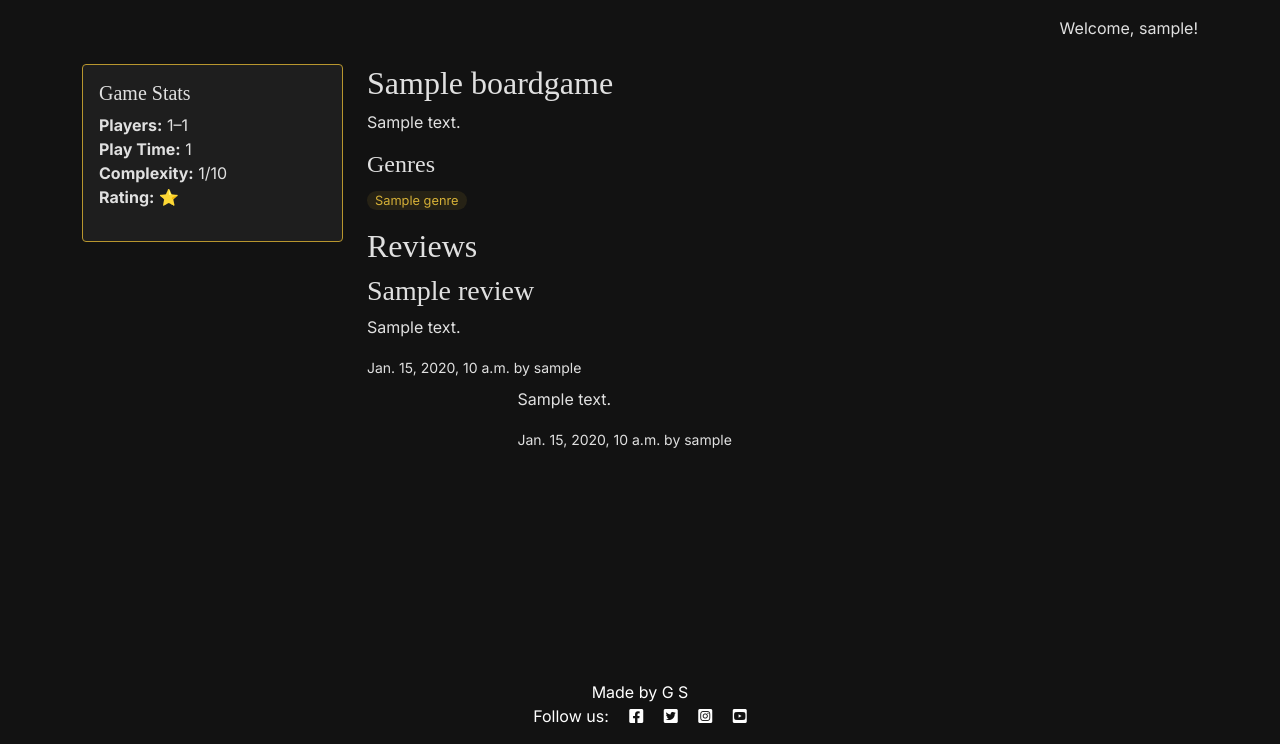
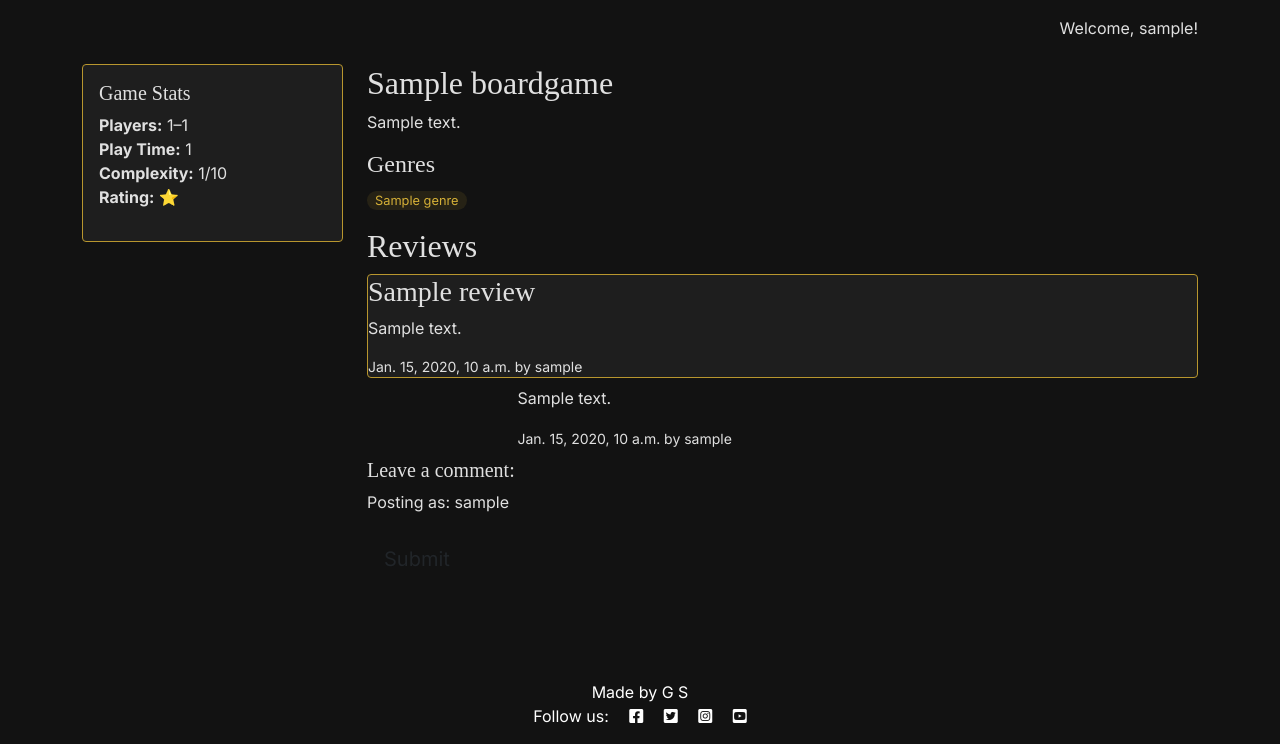
Before and after one commit to Gruheem/milestone-project-3, a Django app: a page that uses game_list/templates/game_list/game_detail.html in a window 1280 px wide. Shown: the part 56-800 px from the top of the page. Run offline with Django 5.2, Linux system fonts and the light colour scheme; a user stored in the database is signed in; tables that the repository leaves empty hold one stand-in row (values such as "Sample post"); some libraries are stand-ins or nearby versions; some web fonts are replaced.

Commit message:
Start to Add Review Form

```diff
--- a/board_silly/settings.py
+++ b/board_silly/settings.py
@@ -54,6 +54,8 @@ INSTALLED_APPS = [
     'allauth',
     'allauth.account',
     'allauth.socialaccount',
+    'crispy_forms',
+    'crispy_bootstrap5',
     'django_summernote',
     'game_list',
     'review_comment',
@@ -62,6 +64,9 @@ INSTALLED_APPS = [
 SITE_ID = 1
 LOGIN_REDIRECT_URL = '/'
 LOGOUT_REDIRECT_URL = '/'
+
+CRISPY_ALLOWED_TEMPLATE_PACKS = "bootstrap5"
+CRISPY_TEMPLATE_PACK = "bootstrap5"
 
 MIDDLEWARE = [
     'django.middleware.security.SecurityMiddleware',
--- a/game_list/templates/game_list/game_detail.html
+++ b/game_list/templates/game_list/game_detail.html
@@ -1,4 +1,4 @@
-{% extends "base.html" %} {% load static %} {% block content %}
+{% extends "base.html" %} {% load static %} {% load crispy_forms_tags %} {% block content %}
 <div class="container mt-4">
   <div class="row">
     <!-- Left Hand Game Stats-->
@@ -30,7 +30,7 @@
       <!-- Right Hand Reviews -->
       <h2>Reviews</h2>
       {% for review in reviews %}
-      <div class="{% if not review.approved and review.author == user %}faded{% elif not review.approved %}d-none{% endif %}">
+      <div class="card {% if not review.approved and review.author == user %}faded{% elif not review.approved %}d-none{% endif %}">
         <h3>{{ review.title }}</h3>
         <p>{{ review.content|safe }}</p>
         <small>{{ review.created_at }} by {{ review.author }}</small>
@@ -40,6 +40,8 @@
             This review is awaiting approval
           </p>
       {% endif %}
+
+       <!-- Comments -->
       <div class="row">
         <div class="col-2"></div>
         <div class="col-10">
@@ -61,6 +63,23 @@
       {% empty %}
       <p>Be the first to leave a review! ADD LOG IN BUTTON</p>
       {% endfor %}
+
+      <!-- Review Form-->
+       <div>
+       {% if user.is_authenticated %}
+        <h5>Leave a comment:</h5>
+        <p>Posting as: {{ user.username }}</p>
+        <form id="commentForm" method="post"
+          style="margin-top: 1.3em;">
+          {{ comment_form | crispy }}
+          {% csrf_token %}
+          <button id="submitButton" type="submit"
+            class="btn btn-signup btn-lg">Submit</button>
+        </form>
+        {% else %}
+        <p>Log in to leave a comment</p>
+        {% endif %}
+        </div>
     </div>
   </div>
 </div>
--- a/game_list/views.py
+++ b/game_list/views.py
@@ -1,6 +1,7 @@
 from django.shortcuts import get_object_or_404, render
 from django.views import generic
 from .models import BoardGame
+from review_comment.forms import ReviewForm
 
 # Create your views here.
 class GameList(generic.ListView):
@@ -32,6 +33,8 @@ def game_detail(request, title):
         pending_reviews = boardgame.reviews.none()
     reviews = (approved_reviews | pending_reviews).distinct().order_by('-created_at')
 
+    review_form = ReviewForm()
+
     # for review in reviews:
     #     review.approved_comments = review.comments.filter(approved=True)
 
@@ -41,5 +44,6 @@ def game_detail(request, title):
         {
             "boardgame": boardgame,
             "reviews": reviews,
+            "review_form": review_form,
         }
     )
--- a/requirements.txt
+++ b/requirements.txt
@@ -1,8 +1,10 @@
 asgiref==3.11.1
 bleach==6.3.0
+crispy-bootstrap5==2026.3
 dj-database-url==3.1.2
 Django==6.0.3
 django-allauth==65.15.1
+django-crispy-forms==2.6
 django-summernote==0.8.20.0
 gunicorn==25.3.0
 packaging==26.0
--- /dev/null
+++ b/review_comment/forms.py
@@ -0,0 +1,8 @@
+from .models import Review, Comment
+from django import forms
+
+
+class ReviewForm(forms.ModelForm):
+    class Meta:
+        model = Review
+        fields = ('title', 'content')
```
Also changed, not shown: README.md, 1 other file.
